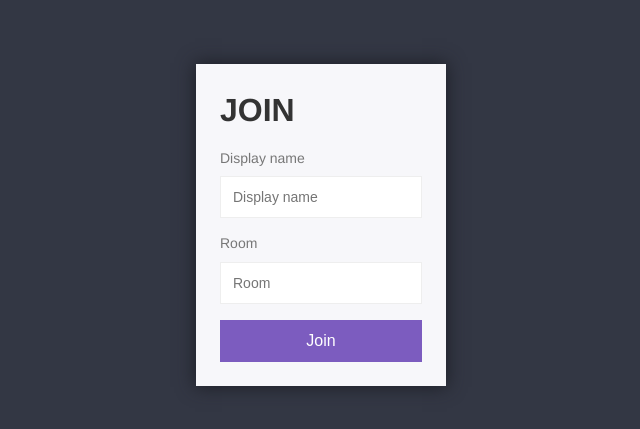
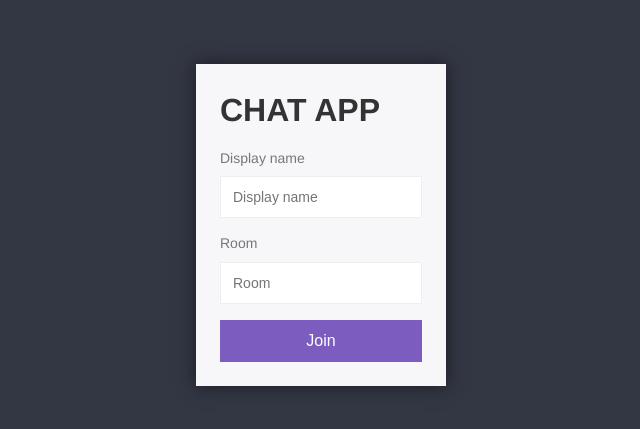
Before and after one commit to TamizhSelvan14/Node-Chat-application, a website: page public/index.html in a window 1280 px wide. Shown: the part 175-604 px from the top of the page, without its empty margins (319-959 px from the left). Drawn offline with Linux system fonts and the light colour scheme.

Commit message:
UI changes

```diff
--- a/public/index.html
+++ b/public/index.html
@@ -11,7 +11,7 @@
 <body>
     <div class="centered-form">
         <div class="centered-form__box">
-            <h1>JOIN</h1>
+            <h1>CHAT APP</h1>
             <form action="/chat.html" >
                 <label > Display name</label>
                 <input type="text" name="username" placeholder="Display name" required autocomplete="off">
```
